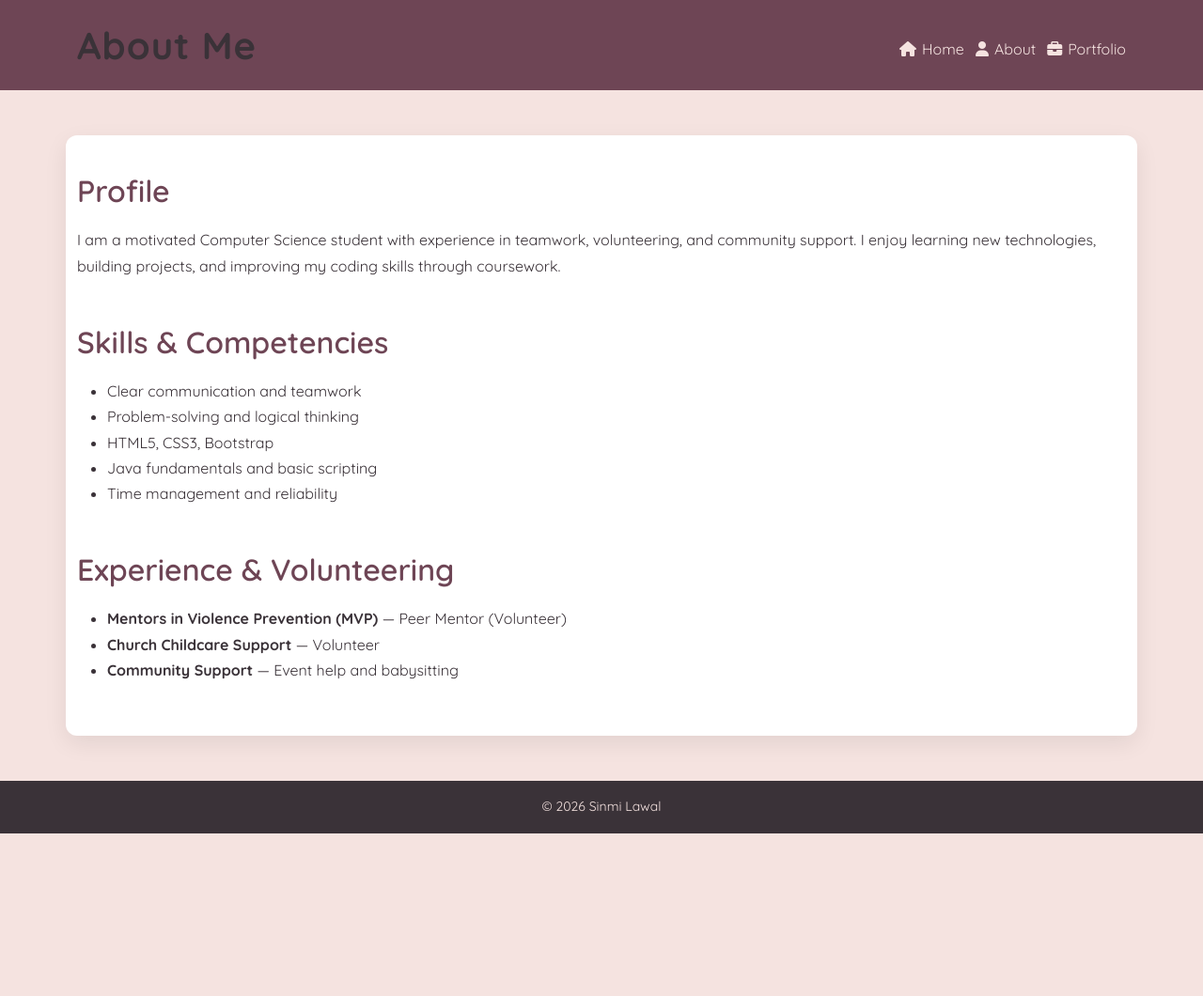
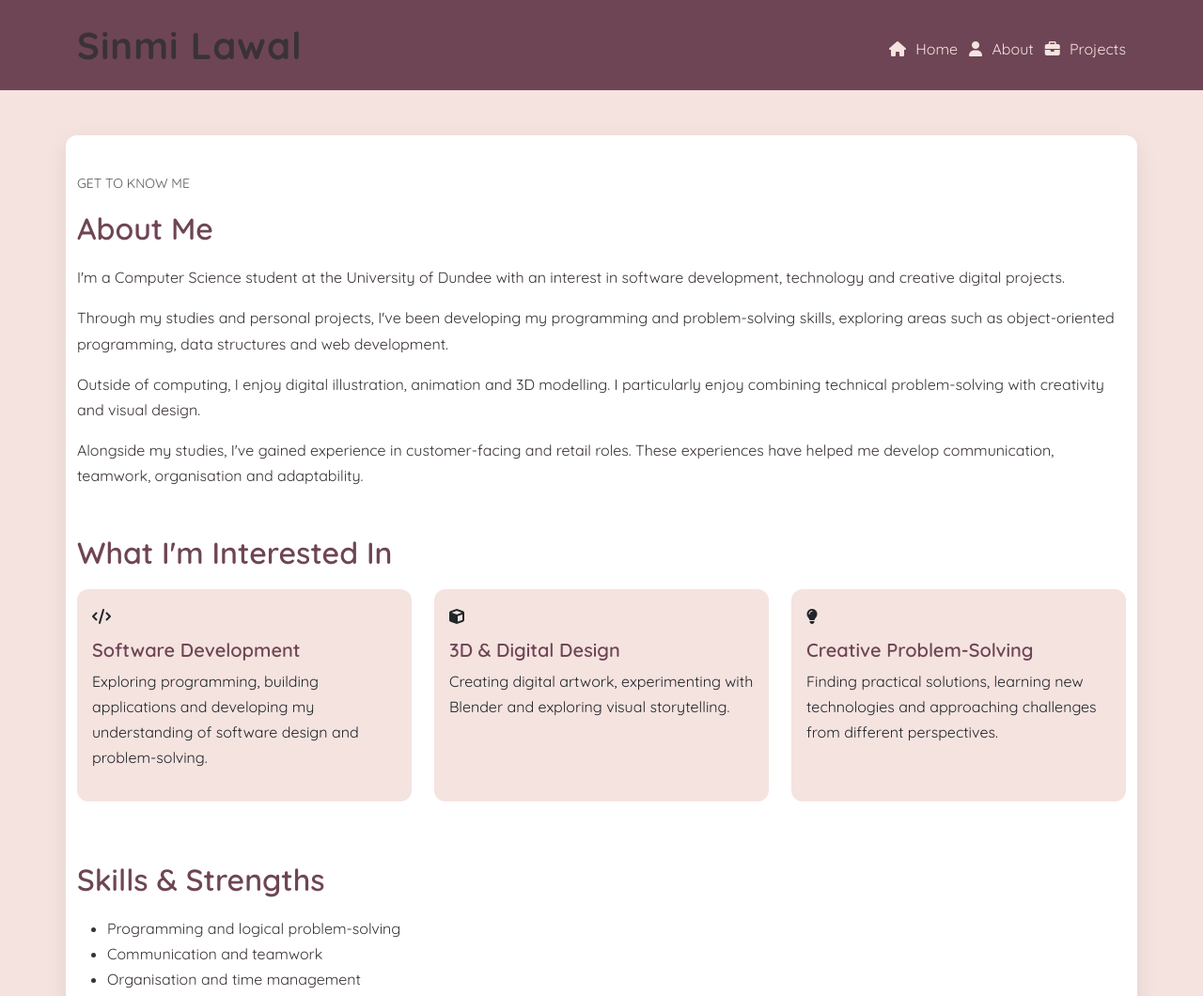
Before and after one commit to sinmilawal/webdev-labs, a plain HTML site: page about.html in a window 1280 px wide. Shown: the top 1060 px of the page at 94% size. Before the commit the page ends 887 px from the top, so only its background shows below. Drawn offline with nearby package versions, Linux system fonts and the light colour scheme.

Commit message:
Revise about.html for personal branding and content
Updated the title and various sections to better reflect personal branding and interests. Enhanced the content to provide a clearer overview of skills and experiences.

```diff
--- a/about.html
+++ b/about.html
@@ -1,65 +1,124 @@
+
 <!DOCTYPE html>
 <html lang="en">
 <head>
     <meta charset="UTF-8">
-    <title>About | Sinmi Lawal</title>
+    <title>About Me | Sinmi Lawal</title>
     <meta name="viewport" content="width=device-width, initial-scale=1">
 
-    <!-- Google Fonts -->
     <link rel="preconnect" href="https://fonts.googleapis.com">
     <link href="https://fonts.googleapis.com/css2?family=Quicksand:wght@400;600;700&display=swap" rel="stylesheet">
 
-    <!-- Bootstrap CSS -->
     <link href="https://cdn.jsdelivr.net/npm/bootstrap@5.3.2/dist/css/bootstrap.min.css" rel="stylesheet">
-
-    <!-- Font Awesome -->
     <link rel="stylesheet" href="https://cdnjs.cloudflare.com/ajax/libs/font-awesome/6.5.0/css/all.min.css">
-
-    <!-- Custom CSS (root) -->
     <link rel="stylesheet" href="style.css">
 </head>
 <body>
 
 <header class="site-header p-4">
     <div class="container d-flex flex-column flex-md-row justify-content-between align-items-center">
-        <h1 class="mb-3 mb-md-0">About Me</h1>
+        <h1 class="mb-3 mb-md-0">Sinmi Lawal</h1>
 
         <nav aria-label="Primary navigation">
-            <a href="index.html"><i class="fa-solid fa-house"></i>Home</a>
-            <a href="about.html"><i class="fa-solid fa-user"></i>About</a>
-            <a href="portfolio.html"><i class="fa-solid fa-briefcase"></i>Portfolio</a>
+            <a href="index.html"><i class="fa-solid fa-house"></i> Home</a>
+            <a href="about.html"><i class="fa-solid fa-user"></i> About</a>
+            <a href="portfolio.html"><i class="fa-solid fa-briefcase"></i> Projects</a>
         </nav>
     </div>
 </header>
 
 <main class="container my-5">
+
     <section class="mb-5">
-        <h2>Profile</h2>
+        <p class="text-muted text-uppercase small">Get to know me</p>
+        <h2>About Me</h2>
+
         <p>
-            I am a motivated Computer Science student with experience in teamwork, volunteering, and community support.
-            I enjoy learning new technologies, building projects, and improving my coding skills through coursework.
+            I'm a Computer Science student at the University of Dundee
+            with an interest in software development, technology and
+            creative digital projects.
+        </p>
+
+        <p>
+            Through my studies and personal projects, I've been developing
+            my programming and problem-solving skills, exploring areas
+            such as object-oriented programming, data structures and
+            web development.
+        </p>
+
+        <p>
+            Outside of computing, I enjoy digital illustration, animation
+            and 3D modelling. I particularly enjoy combining technical
+            problem-solving with creativity and visual design.
+        </p>
+
+        <p>
+            Alongside my studies, I've gained experience in customer-facing
+            and retail roles. These experiences have helped me develop
+            communication, teamwork, organisation and adaptability.
         </p>
     </section>
 
     <section class="mb-5">
-        <h2>Skills & Competencies</h2>
+        <h2>What I'm Interested In</h2>
+
+        <div class="row mt-3">
+
+            <div class="col-md-4 mb-3">
+                <div class="card h-100">
+                    <div class="card-body">
+                        <i class="fa-solid fa-code mb-3"></i>
+                        <h3 class="h5">Software Development</h3>
+                        <p>
+                            Exploring programming, building applications
+                            and developing my understanding of software
+                            design and problem-solving.
+                        </p>
+                    </div>
+                </div>
+            </div>
+
+            <div class="col-md-4 mb-3">
+                <div class="card h-100">
+                    <div class="card-body">
+                        <i class="fa-solid fa-cube mb-3"></i>
+                        <h3 class="h5">3D & Digital Design</h3>
+                        <p>
+                            Creating digital artwork, experimenting with
+                            Blender and exploring visual storytelling.
+                        </p>
+                    </div>
+                </div>
+            </div>
+
+            <div class="col-md-4 mb-3">
+                <div class="card h-100">
+                    <div class="card-body">
+                        <i class="fa-solid fa-lightbulb mb-3"></i>
+                        <h3 class="h5">Creative Problem-Solving</h3>
+                        <p>
+                            Finding practical solutions, learning new
+                            technologies and approaching challenges
+                            from different perspectives.
+                        </p>
+                    </div>
+                </div>
+            </div>
+
+        </div>
+    </section>
+
+    <section>
+        <h2>Skills & Strengths</h2>
         <ul>
-            <li>Clear communication and teamwork</li>
-            <li>Problem-solving and logical thinking</li>
-            <li>HTML5, CSS3, Bootstrap</li>
-            <li>Java fundamentals and basic scripting</li>
-            <li>Time management and reliability</li>
+            <li>Programming and logical problem-solving</li>
+            <li>Communication and teamwork</li>
+            <li>Organisation and time management</li>
+            <li>Adaptability and independent learning</li>
+            <li>Customer service and interpersonal skills</li>
         </ul>
     </section>
 
-    <section>
-        <h2>Experience & Volunteering</h2>
-        <ul>
-            <li><strong>Mentors in Violence Prevention (MVP)</strong> — Peer Mentor (Volunteer)</li>
-            <li><strong>Church Childcare Support</strong> — Volunteer</li>
-            <li><strong>Community Support</strong> — Event help and babysitting</li>
-        </ul>
-    </section>
 </main>
 
 <footer class="footer text-center p-3 mt-5">
```
